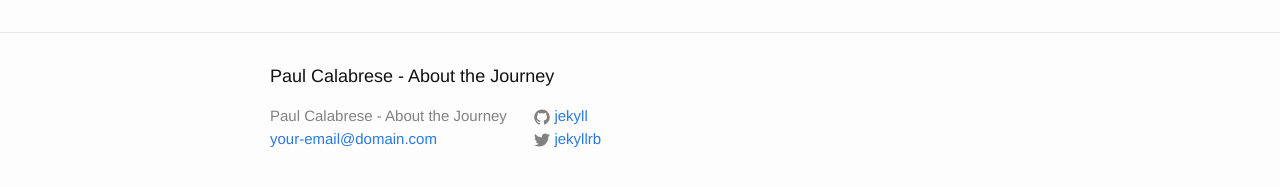
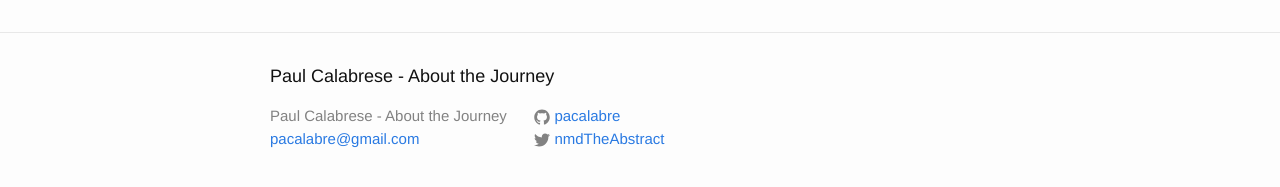
Before and after one commit to pacalabre/GA-Journey, a Jekyll site: the page built from index.html, in a window 1280 px wide. Shown: the part 534-721 px from the top of the page. Built offline with Jekyll 4.4.1, drawn with Linux system fonts in a browser that asks for light colours; the list of posts is cut into pages by our own code.

Commit message:
added more to the config

```diff
--- a/_config.yml
+++ b/_config.yml
@@ -7,12 +7,26 @@
 
 # Site settings
 title: Paul Calabrese - About the Journey
-email: your-email@domain.com
+email: pacalabre@gmail.com
 description: > # My name is Paul Calabrese and this is a blog documenting my journey through the Seattle based General Assembly Web Immersive boot camp.
 baseurl: "/GA-Journey" # the subpath of your site, e.g. /blog
 url: "http://yourdomain.com" # the base hostname & protocol for your site
-twitter_username: jekyllrb
-github_username:  jekyll
+twitter_username: nmdTheAbstract
+github_username:  pacalabre
+linkedin_username: paul-calabrese-84707a47
+gems: [jekyll-paginate]
+paginate: 5
+paginate_path: "page:num"
 
 # Build settings
 markdown: kramdown
+permalink: /:title
+
+# Defaults
+defaults:
+  -
+    scope:
+      path: "" # an empty string here means all files in the project
+      type: "posts" # previously `post` in Jekyll 2.2.
+    values:
+      layout: "post"
```
